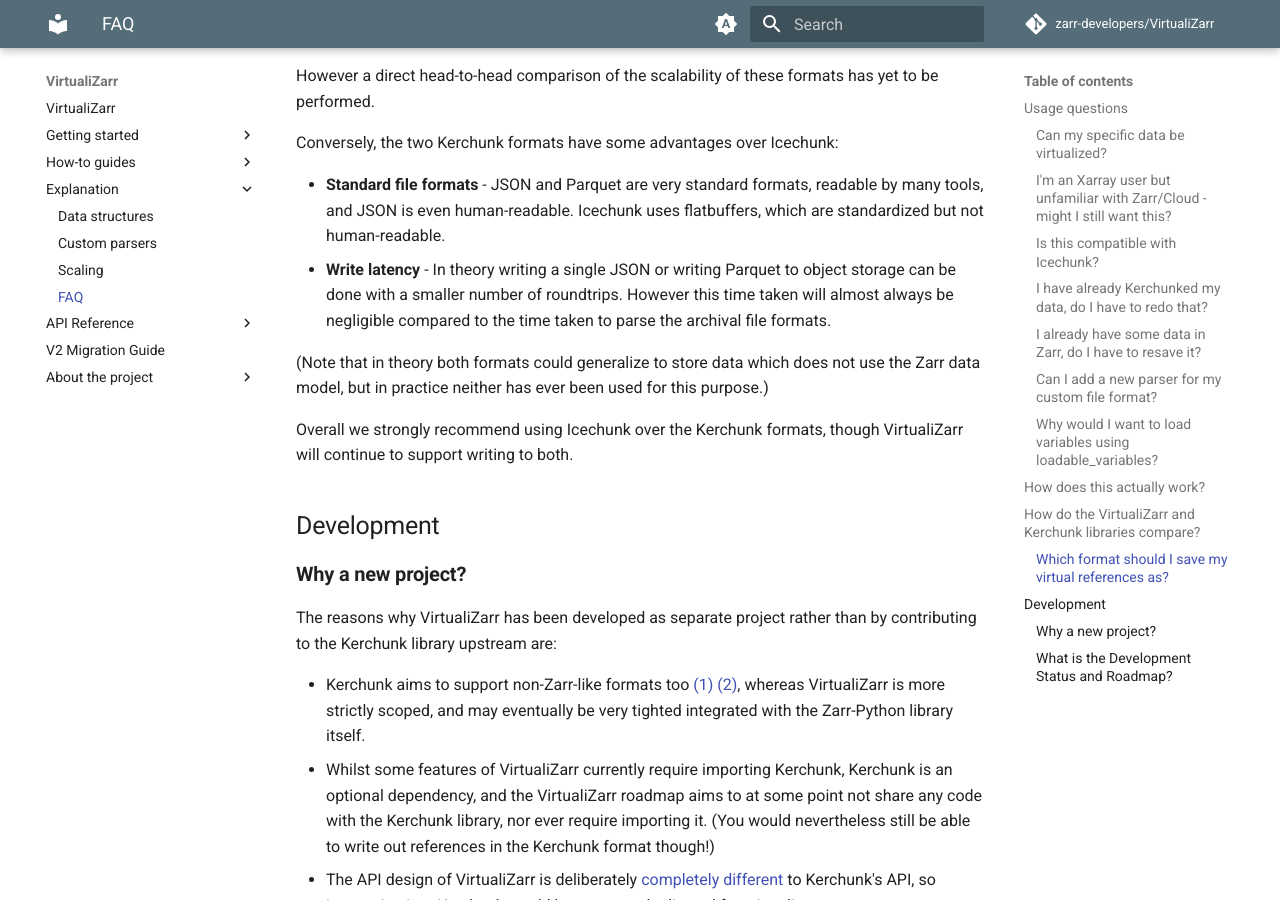
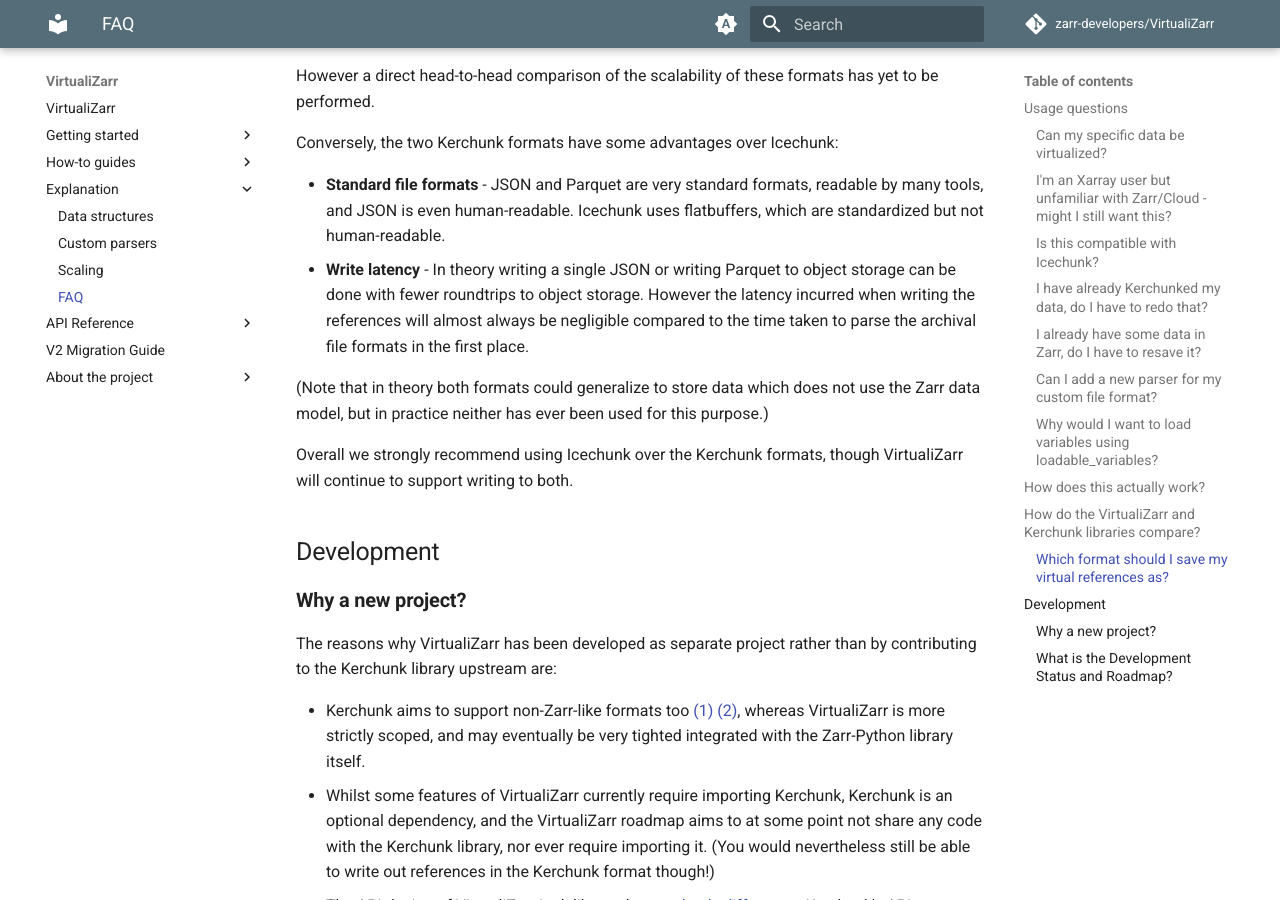
Before and after one commit to zarr-developers/VirtualiZarr, an MkDocs documentation site: the page built from docs/faq.md, in a window 1280 px wide and 900 px high, scrolled down 9021 px. Built offline with MkDocs 1.6.1 and Material for MkDocs 9.7.7, drawn with Linux system fonts in a browser that asks for light colours; comment, search, counter and statistics services are not loaded; the version menu is left out.

Commit message:
clarify write latency

```diff
--- a/docs/faq.md
+++ b/docs/faq.md
@@ -185,7 +185,7 @@
 Conversely, the two Kerchunk formats have some advantages over Icechunk:
 
 - **Standard file formats** - JSON and Parquet are very standard formats, readable by many tools, and JSON is even human-readable. Icechunk uses flatbuffers, which are standardized but not human-readable.
-- **Write latency** - In theory writing a single JSON or writing Parquet to object storage can be done with a smaller number of roundtrips. However this time taken will almost always be negligible compared to the time taken to parse the archival file formats.
+- **Write latency** - In theory writing a single JSON or writing Parquet to object storage can be done with fewer roundtrips to object storage. However the latency incurred when writing the references will almost always be negligible compared to the time taken to parse the archival file formats in the first place.
 
 (Note that in theory both formats could generalize to store data which does not use the Zarr data model, but in practice neither has ever been used for this purpose.)
 
```
